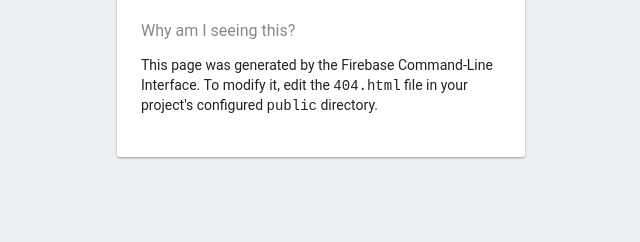
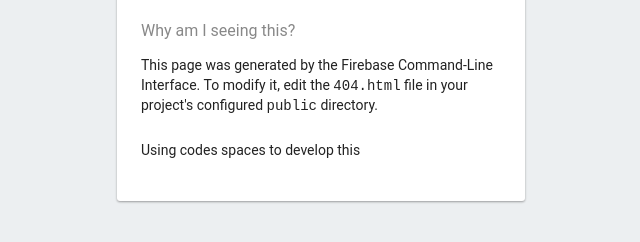
Before and after one commit to barrywilson/ttn, a website: page public/404.html in a window 1280 px wide. Shown: the part 242-484 px from the top of the page, without its empty margins (319-959 px from the left). Drawn offline with Linux system fonts and the light colour scheme.

Commit message:
testing code spaces

```diff
--- a/public/404.html
+++ b/public/404.html
@@ -28,6 +28,7 @@
       <p>The specified file was not found on this website. Please check the URL for mistakes and try again.</p>
       <h3>Why am I seeing this?</h3>
       <p>This page was generated by the Firebase Command-Line Interface. To modify it, edit the <code>404.html</code> file in your project's configured <code>public</code> directory.</p>
+      <p>Using codes spaces to develop this</p>
     </div>
   </body>
 </html>
```
Also changed, not shown: 1 other file.
